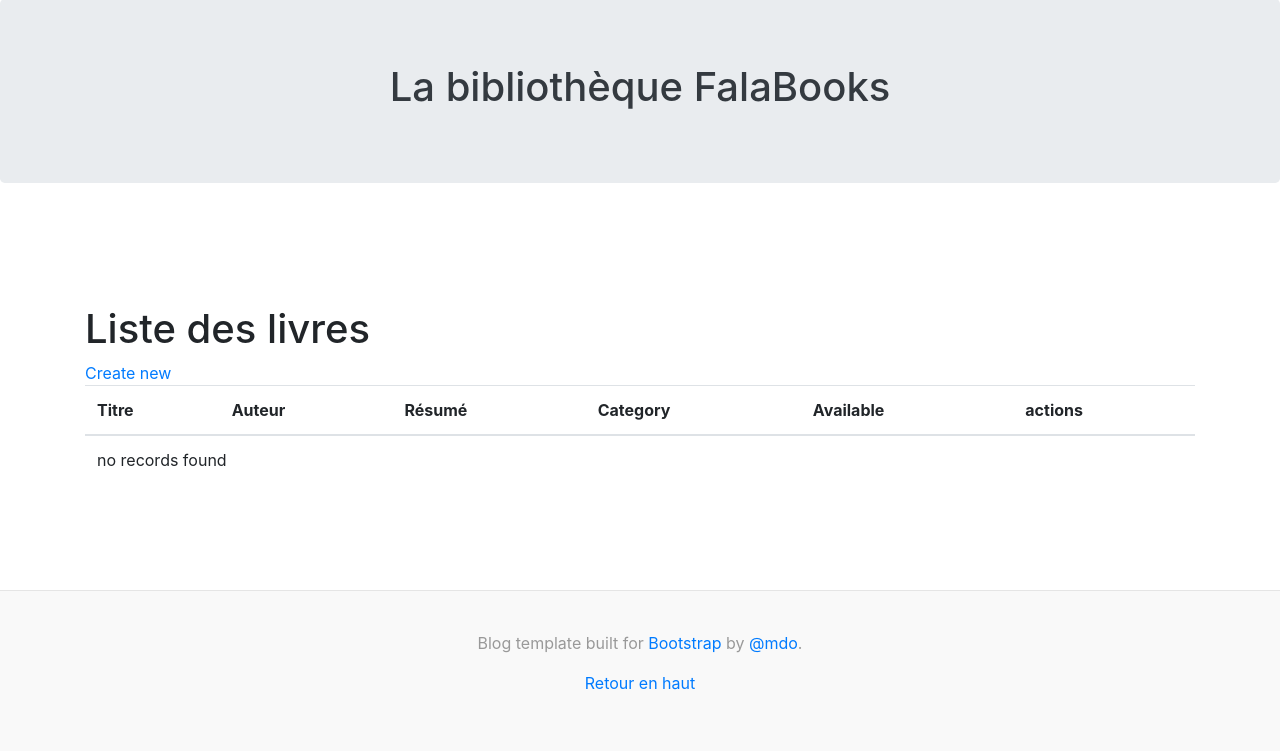
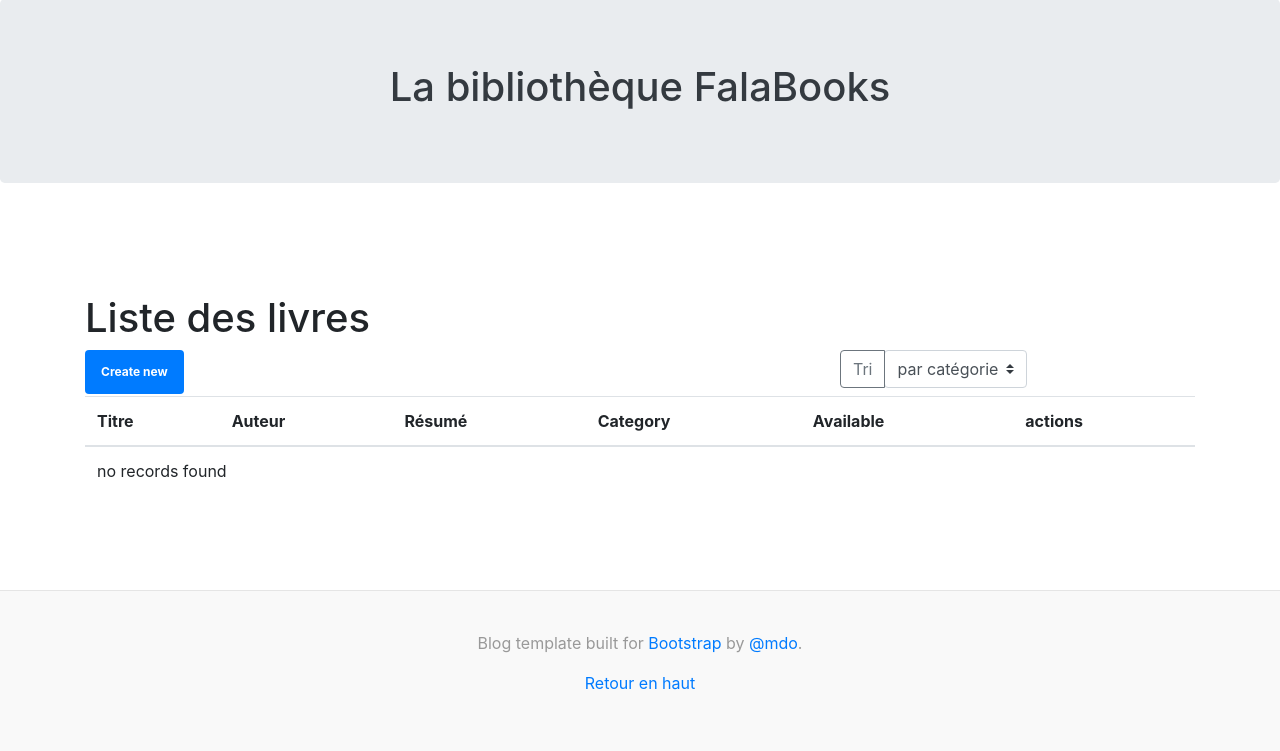
Before and after one commit to mbelacat/bibliotheque_falabooks, a Symfony app: template templates/book/index.html.twig in a window 1280 px wide. Shown: the part 49-800 px from the top of the page. Run offline with Twig, Linux system fonts and the light colour scheme; the template is opened without the code that fills it, so the values that code supplies are empty; some libraries are stand-ins or nearby versions.

Commit message:
form sort to finish

```diff
--- a/src/Form/BookType.php
+++ b/src/Form/BookType.php
@@ -15,7 +15,6 @@ use Symfony\Component\Form\Extension\Core\Type\CheckboxType;
 use Symfony\Component\Form\Extension\Core\Type\ChoiceType;
 use Symfony\Component\Form\Extension\Core\Type\HiddenType;
 use Symfony\Component\Form\Extension\Core\Type\TextareaType;
-
 
 
 class BookType extends AbstractType
--- a/src/Form/CategoryType.php
+++ b/src/Form/CategoryType.php
@@ -12,7 +12,9 @@ class CategoryType extends AbstractType
     public function buildForm(FormBuilderInterface $builder, array $options)
     {
         $builder
-            ->add('name')
+            ->add('name',null, [
+              'label' => 'La catégorie',
+            ])
         ;
     }
 
--- a/templates/book/index.html.twig
+++ b/templates/book/index.html.twig
@@ -4,9 +4,28 @@
 
 {% block body %}
     <h1>Liste des livres</h1>
-    <div class="">
-      <a href="{{ path('book_new') }}">Create new</a>
-    </div>
+
+      <div class="d-flex justify-content-between">
+        <div class="">
+          <a class="badge badge-primary p-3" href="{{ path('book_new') }}">Create new</a>
+        </div>
+
+        <div class="input-group mb-2 col-sm-4">
+          <div class="input-group-prepend">
+            <button class="btn btn-outline-secondary" type="button">Tri</button>
+          </div>
+          <form class="" action="index.html" method="post">
+            <select class="custom-select" id="inputGroupSelect03">
+              <option selected> par catégorie</option>
+              {% for book in books %}
+                <option value="1">{{ book.category }}</option>
+                {% endfor %}
+            </select>
+          </form>
+
+        </div>
+      </div>
+
     <table class="table">
         <thead>
             <tr>
```
Also changed, not shown: src/Repository/BookRepository.php (+10 -9 lines), src/Controller/BookController.php (line endings or trailing spaces).
